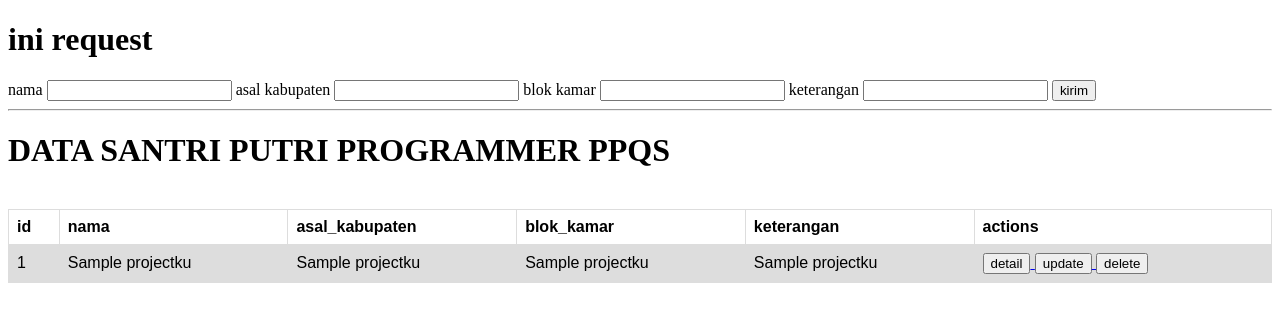
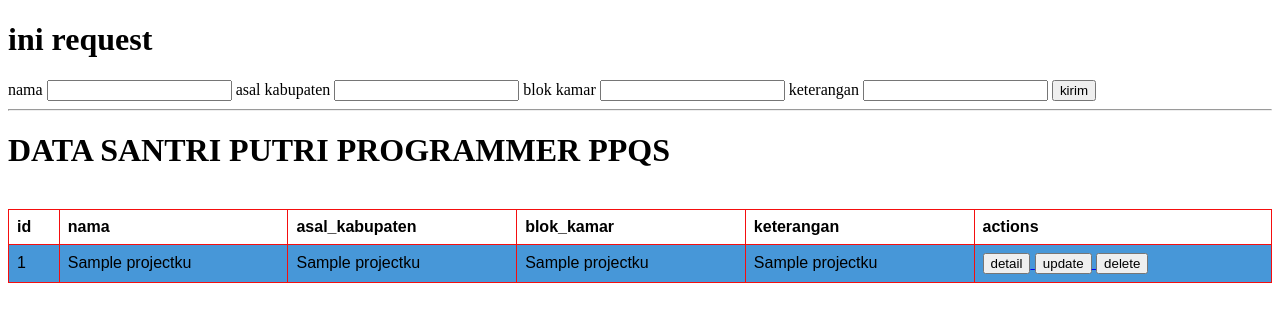
Before and after one commit to ANA-NURFARIDAH/praxis-akademy, a Flask app: page / in a window 1280 px wide. Shown: the top 322 px of the page. Run offline with Flask 2, Linux system fonts and the light colour scheme; a database or web service that is not in the repository returns one stand-in record (values such as "Sample title"); some libraries are stand-ins or nearby versions.

Commit message:
first commit

```diff
--- a/novice/04-03/app/templates/index.html
+++ b/novice/04-03/app/templates/index.html
@@ -14,13 +14,13 @@
 }
 
 td, th {
-  border: 1px solid #dddddd;
+  border: 1px solid #f50e0e;
   text-align: left;
   padding: 8px;
 }
 
 tr:nth-child(even) {
-  background-color: #dddddd;
+  background-color: #4797d8;
 }
 </style>
 
--- /dev/null
+++ b/novice/04-04/requirements.txt
@@ -0,0 +1,3 @@
+Flask
+psycopg2
+python-dotenv
--- /dev/null
+++ b/novice/04-05/requirements.txt
@@ -0,0 +1,2 @@
+Flask
+python-dotenv
```
Also changed, not shown: novice/04-04/main.py (added, +10 -0 lines), 1 other file.
